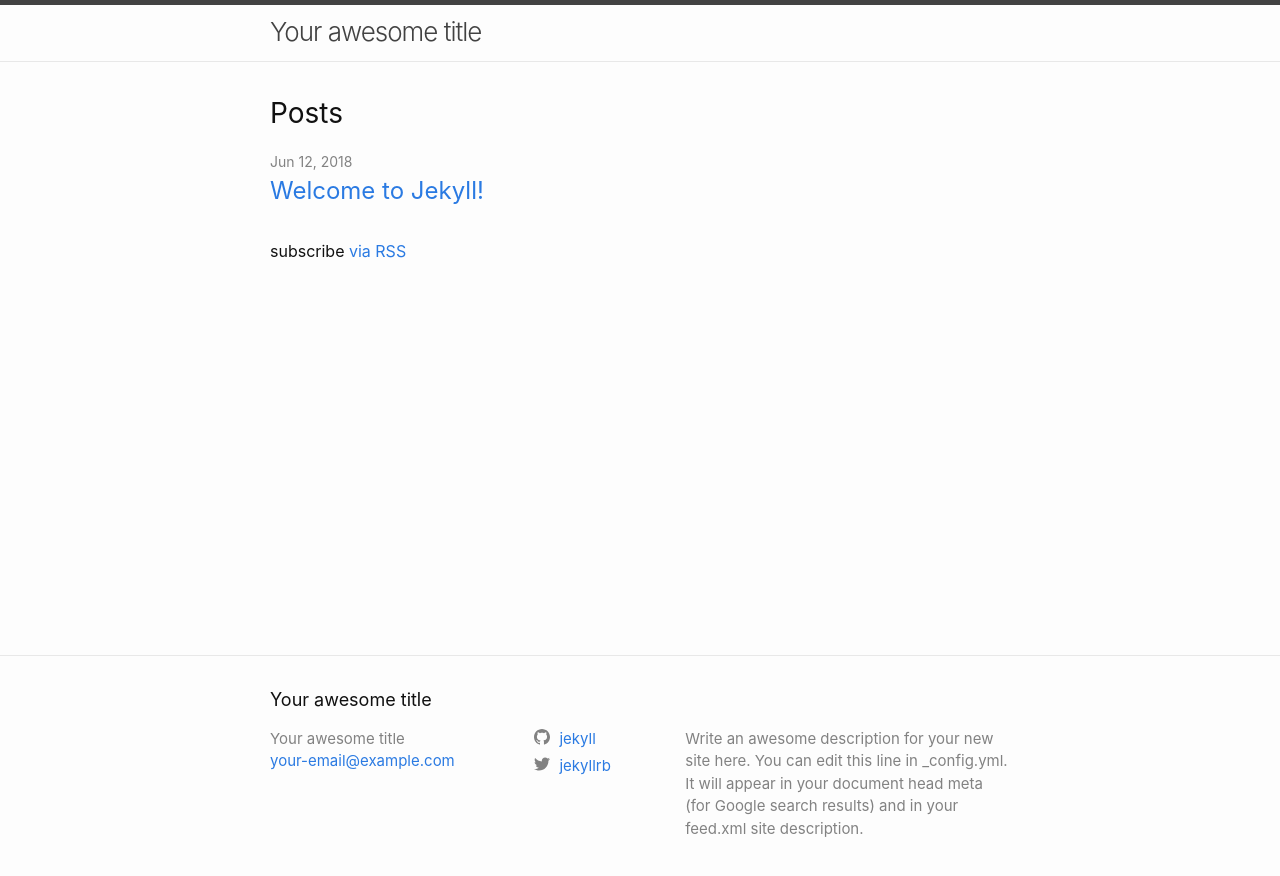
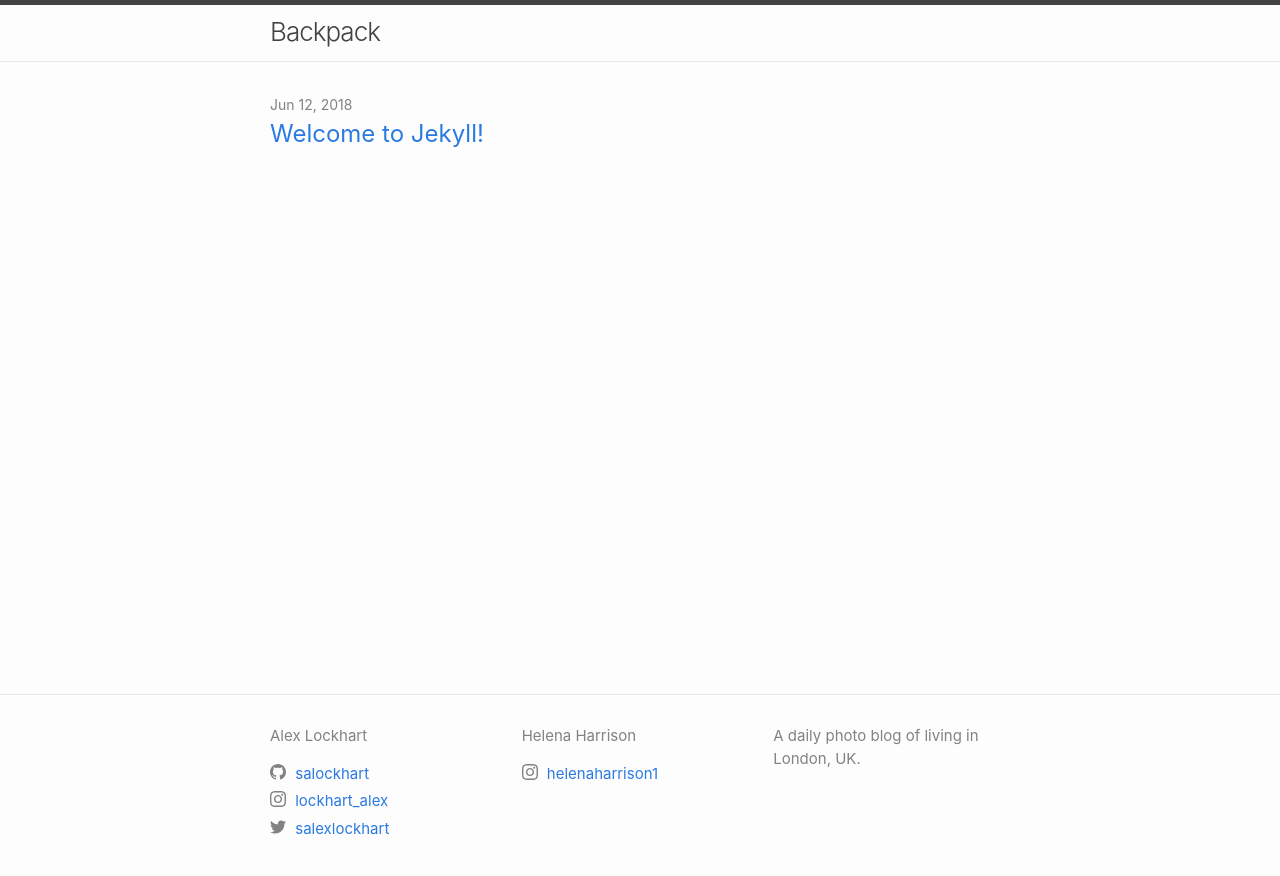
Before and after one commit to salockhart/backpack, a Jekyll site: the page built from index.md, in a window 1280 px wide. Shown: the top 876 px of the page. Built offline with Jekyll 4.4.1, drawn with Linux system fonts in a browser that asks for light colours.

Commit message:
Add authors, clean up

```diff
--- a/_config.yml
+++ b/_config.yml
@@ -13,16 +13,22 @@
 # you will see them accessed via {{ site.title }}, {{ site.email }}, and so on.
 # You can create any custom variable you would like, and they will be accessible
 # in the templates via {{ site.myvariable }}.
-title: Your awesome title
-email: your-email@example.com
+title: Backpack
+email: salexlockhart@gmail.com
 description: >- # this means to ignore newlines until "baseurl:"
-  Write an awesome description for your new site here. You can edit this
-  line in _config.yml. It will appear in your document head meta (for
-  Google search results) and in your feed.xml site description.
+  A daily photo blog of living in London, UK.
 baseurl: "/backpack" # the subpath of your site, e.g. /blog
 url: "https://alexlockhart.ca" # the base hostname & protocol for your site, e.g. http://example.com
-twitter_username: jekyllrb
-github_username:  jekyll
+
+authors:
+  -
+    name: Alex Lockhart
+    twitter_username: salexlockhart
+    github_username:  salockhart
+    instagram_username: lockhart_alex
+  -
+    name: Helena Harrison
+    instagram_username: helenaharrison1
 
 # Build settings
 markdown: kramdown
--- a/_includes/footer.html
+++ b/_includes/footer.html
@@ -3,27 +3,30 @@
 
     <div class="wrapper">
 
-        <h2 class="footer-heading">{{ site.title | escape }}</h2>
-
         <div class="footer-col-wrapper">
-        <div class="footer-col footer-col-1">
-            <ul class="contact-list">
-            <li class="p-name">
-                {%- if site.author -%}
-                {{ site.author | escape }}
-                {%- else -%}
-                {{ site.title | escape }}
-                {%- endif -%}
-                </li>
-                {%- if site.email -%}
-                <li><a class="u-email" href="mailto:{{ site.email }}">{{ site.email }}</a></li>
-                {%- endif -%}
-            </ul>
-        </div>
-
-        <div class="footer-col footer-col-2">
-            {%- include social.html -%}
-        </div>
+        {% for author in site.authors %}
+            <div class="footer-col">
+                <ul class="contact-list">
+                    <li class="p-name">
+                    {{ author.name | escape }}
+                    </li>
+                </ul>
+                <ul class="social-media-list">
+                    {%- if author.dribbble_username -%}<li><a href="https://dribbble.com/{{ author.dribbble_username| cgi_escape | escape }}"><svg class="svg-icon"><use xlink:href="{{ '/assets/minima-social-icons.svg#dribbble' | relative_url }}"></use></svg> <span class="username">{{ author.dribbble_username| escape }}</span></a></li>{%- endif -%}
+                    {%- if author.facebook_username -%}<li><a href="https://www.facebook.com/{{ author.facebook_username| cgi_escape | escape }}"><svg class="svg-icon"><use xlink:href="{{ '/assets/minima-social-icons.svg#facebook' | relative_url }}"></use></svg> <span class="username">{{ author.facebook_username| escape }}</span></a></li>{%- endif -%}
+                    {%- if author.flickr_username -%}<li><a href="https://www.flickr.com/photos/{{ author.flickr_username| cgi_escape | escape }}"><svg class="svg-icon"><use xlink:href="{{ '/assets/minima-social-icons.svg#flickr' | relative_url }}"></use></svg> <span class="username">{{ author.flickr_username| escape }}</span></a></li>{%- endif -%}
+                    {%- if author.github_username -%}<li><a href="https://github.com/{{ author.github_username| cgi_escape | escape }}"><svg class="svg-icon"><use xlink:href="{{ '/assets/minima-social-icons.svg#github' | relative_url }}"></use></svg> <span class="username">{{ author.github_username| escape }}</span></a></li>{%- endif -%}
+                    {%- if author.instagram_username -%}<li><a href="https://www.instagram.com/{{ author.instagram_username| cgi_escape | escape }}"><svg class="svg-icon"><use xlink:href="{{ '/assets/minima-social-icons.svg#instagram' | relative_url }}"></use></svg> <span class="username">{{ author.instagram_username| escape }}</span></a></li>{%- endif -%}
+                    {%- if author.linkedin_username -%}<li><a href="https://www.linkedin.com/in/{{ author.linkedin_username| cgi_escape | escape }}"><svg class="svg-icon"><use xlink:href="{{ '/assets/minima-social-icons.svg#linkedin' | relative_url }}"></use></svg> <span class="username">{{ author.linkedin_username| escape }}</span></a></li>{%- endif -%}
+                    {%- if author.pinterest_username -%}<li><a href="https://www.pinterest.com/{{ author.pinterest_username| cgi_escape | escape }}"><svg class="svg-icon"><use xlink:href="{{ '/assets/minima-social-icons.svg#pinterest' | relative_url }}"></use></svg> <span class="username">{{ author.pinterest_username| escape }}</span></a></li>{%- endif -%}
+                    {%- for mst in author.mastodon -%}{%- if mst.username and mst.instance -%}<li><a href="https://{{ mst.instance| cgi_escape | escape}}/@{{mst.username}}"><svg class="svg-icon"><use xlink:href="{{ '/assets/minima-social-icons.svg#mastodon' | relative_url }}"></use></svg> <span class="username">{{ mst.username|escape }}</span></a></li>{%- endif -%}{%- endfor -%}
+                    {%- if author.twitter_username -%}<li><a href="https://twitter.com/{{ author.twitter_username| cgi_escape | escape }}"><svg class="svg-icon"><use xlink:href="{{ '/assets/minima-social-icons.svg#twitter' | relative_url }}"></use></svg> <span class="username">{{ author.twitter_username| escape }}</span></a></li>{%- endif -%}
+                    {%- if author.youtube_username -%}<li><a href="https://www.youtube.com/{{ author.youtube_username| cgi_escape | escape }}"><svg class="svg-icon"><use xlink:href="{{ '/assets/minima-social-icons.svg#youtube' | relative_url }}"></use></svg> <span class="username">{{ author.youtube_username| escape }}</span></a></li>{%- endif -%}
+                    {%- if author.googleplus_username -%}<li><a href="https://plus.google.com/{{ author.googleplus_username| escape }}"><svg class="svg-icon"><use xlink:href="{{ '/assets/minima-social-icons.svg#googleplus' | relative_url }}"></use></svg> <span class="username">{{ author.googleplus_username| escape }}</span></a></li>{%- endif -%}
+                    {%- if author.rss -%}<li><a href="{{ 'feed.xml' | relative_url }}"><svg class="svg-icon"><use xlink:href="{{ '/assets/minima-social-icons.svg#rss' | relative_url }}"></use></svg> <span>{{ author.rss | escape }}</span></a></li>{%- endif -%}
+                </ul>
+            </div>
+        {% endfor %}
 
         <div class="footer-col footer-col-3">
             <p>{{- site.description | escape -}}</p>
--- a/_includes/header.html
+++ b/_includes/header.html
@@ -1,30 +1,5 @@
 <header class="site-header" role="banner">
-
     <div class="wrapper">
-        {%- assign default_paths = site.pages | map: "path" -%}
-        {%- assign page_paths = site.header_pages | default: default_paths -%}
         <a class="site-title" rel="author" href="{{ "/" | relative_url }}">{{ site.title | escape }}</a>
-
-        {%- if page_paths -%}
-        <nav class="site-nav">
-            <input type="checkbox" id="nav-trigger" class="nav-trigger" />
-            <label for="nav-trigger">
-            <span class="menu-icon">
-                <svg viewBox="0 0 18 15" width="18px" height="15px">
-                <path d="M18,1.484c0,0.82-0.665,1.484-1.484,1.484H1.484C0.665,2.969,0,2.304,0,1.484l0,0C0,0.665,0.665,0,1.484,0 h15.032C17.335,0,18,0.665,18,1.484L18,1.484z M18,7.516C18,8.335,17.335,9,16.516,9H1.484C0.665,9,0,8.335,0,7.516l0,0 c0-0.82,0.665-1.484,1.484-1.484h15.032C17.335,6.031,18,6.696,18,7.516L18,7.516z M18,13.516C18,14.335,17.335,15,16.516,15H1.484 C0.665,15,0,14.335,0,13.516l0,0c0-0.82,0.665-1.483,1.484-1.483h15.032C17.335,12.031,18,12.695,18,13.516L18,13.516z"/>
-                </svg>
-            </span>
-            </label>
-
-            <div class="trigger">
-            {%- for path in page_paths -%}
-                {%- assign my_page = site.pages | where: "path", path | first -%}
-                {%- if my_page.title -%}
-                <a class="page-link" href="{{ my_page.url | relative_url }}">{{ my_page.title | escape }}</a>
-                {%- endif -%}
-            {%- endfor -%}
-            </div>
-        </nav>
-        {%- endif -%}
     </div>
 </header>
--- a/_includes/social.html
+++ /dev/null
@@ -1,14 +0,0 @@
-<ul class="social-media-list">
-    {%- if site.dribbble_username -%}<li><a href="https://dribbble.com/{{ site.dribbble_username| cgi_escape | escape }}"><svg class="svg-icon"><use xlink:href="{{ '/assets/minima-social-icons.svg#dribbble' | relative_url }}"></use></svg> <span class="username">{{ site.dribbble_username| escape }}</span></a></li>{%- endif -%}
-    {%- if site.facebook_username -%}<li><a href="https://www.facebook.com/{{ site.facebook_username| cgi_escape | escape }}"><svg class="svg-icon"><use xlink:href="{{ '/assets/minima-social-icons.svg#facebook' | relative_url }}"></use></svg> <span class="username">{{ site.facebook_username| escape }}</span></a></li>{%- endif -%}
-    {%- if site.flickr_username -%}<li><a href="https://www.flickr.com/photos/{{ site.flickr_username| cgi_escape | escape }}"><svg class="svg-icon"><use xlink:href="{{ '/assets/minima-social-icons.svg#flickr' | relative_url }}"></use></svg> <span class="username">{{ site.flickr_username| escape }}</span></a></li>{%- endif -%}
-    {%- if site.github_username -%}<li><a href="https://github.com/{{ site.github_username| cgi_escape | escape }}"><svg class="svg-icon"><use xlink:href="{{ '/assets/minima-social-icons.svg#github' | relative_url }}"></use></svg> <span class="username">{{ site.github_username| escape }}</span></a></li>{%- endif -%}
-    {%- if site.instagram_username -%}<li><a href="https://www.instagram.com/{{ site.instagram_username| cgi_escape | escape }}"><svg class="svg-icon"><use xlink:href="{{ '/assets/minima-social-icons.svg#instagram' | relative_url }}"></use></svg> <span class="username">{{ site.instagram_username| escape }}</span></a></li>{%- endif -%}
-    {%- if site.linkedin_username -%}<li><a href="https://www.linkedin.com/in/{{ site.linkedin_username| cgi_escape | escape }}"><svg class="svg-icon"><use xlink:href="{{ '/assets/minima-social-icons.svg#linkedin' | relative_url }}"></use></svg> <span class="username">{{ site.linkedin_username| escape }}</span></a></li>{%- endif -%}
-    {%- if site.pinterest_username -%}<li><a href="https://www.pinterest.com/{{ site.pinterest_username| cgi_escape | escape }}"><svg class="svg-icon"><use xlink:href="{{ '/assets/minima-social-icons.svg#pinterest' | relative_url }}"></use></svg> <span class="username">{{ site.pinterest_username| escape }}</span></a></li>{%- endif -%}
-    {%- for mst in site.mastodon -%}{%- if mst.username and mst.instance -%}<li><a href="https://{{ mst.instance| cgi_escape | escape}}/@{{mst.username}}"><svg class="svg-icon"><use xlink:href="{{ '/assets/minima-social-icons.svg#mastodon' | relative_url }}"></use></svg> <span class="username">{{ mst.username|escape }}</span></a></li>{%- endif -%}{%- endfor -%}
-    {%- if site.twitter_username -%}<li><a href="https://twitter.com/{{ site.twitter_username| cgi_escape | escape }}"><svg class="svg-icon"><use xlink:href="{{ '/assets/minima-social-icons.svg#twitter' | relative_url }}"></use></svg> <span class="username">{{ site.twitter_username| escape }}</span></a></li>{%- endif -%}
-    {%- if site.youtube_username -%}<li><a href="https://www.youtube.com/{{ site.youtube_username| cgi_escape | escape }}"><svg class="svg-icon"><use xlink:href="{{ '/assets/minima-social-icons.svg#youtube' | relative_url }}"></use></svg> <span class="username">{{ site.youtube_username| escape }}</span></a></li>{%- endif -%}
-    {%- if site.googleplus_username -%}<li><a href="https://plus.google.com/{{ site.googleplus_username| escape }}"><svg class="svg-icon"><use xlink:href="{{ '/assets/minima-social-icons.svg#googleplus' | relative_url }}"></use></svg> <span class="username">{{ site.googleplus_username| escape }}</span></a></li>{%- endif -%}
-    {%- if site.rss -%}<li><a href="{{ 'feed.xml' | relative_url }}"><svg class="svg-icon"><use xlink:href="{{ '/assets/minima-social-icons.svg#rss' | relative_url }}"></use></svg> <span>{{ site.rss | escape }}</span></a></li>{%- endif -%}
-</ul>
--- a/_layouts/home.html
+++ b/_layouts/home.html
@@ -3,10 +3,7 @@ layout: default
 ---
 
 <div class="home">
-    {%- if page.title -%}
-    <h1 class="page-heading">{{ page.title }}</h1>
-    {%- endif -%} {{ content }} {%- if site.posts.size > 0 -%}
-    <h2 class="post-list-heading">{{ page.list_title | default: "Posts" }}</h2>
+    {%- if site.posts.size > 0 -%}
     <ul class="post-list">
         {%- for post in site.posts -%}
         <li>
@@ -21,10 +18,6 @@ layout: default
         </li>
         {%- endfor -%}
     </ul>
-
-    <p class="rss-subscribe">subscribe
-        <a href="{{ "/feed.xml" | relative_url }}">via RSS</a>
-    </p>
     {%- endif -%}
 
 </div>
--- a/_sass/minima/_layout.scss
+++ b/_sass/minima/_layout.scss
@@ -132,21 +132,8 @@
   float: left;
   margin-bottom: $spacing-unit / 2;
   padding-left: $spacing-unit / 2;
-}
-
-.footer-col-1 {
-  width: -webkit-calc(35% - (#{$spacing-unit} / 2));
-  width:         calc(35% - (#{$spacing-unit} / 2));
-}
-
-.footer-col-2 {
-  width: -webkit-calc(20% - (#{$spacing-unit} / 2));
-  width:         calc(20% - (#{$spacing-unit} / 2));
-}
-
-.footer-col-3 {
-  width: -webkit-calc(45% - (#{$spacing-unit} / 2));
-  width:         calc(45% - (#{$spacing-unit} / 2));
+  width: -webkit-calc(33.33% - (#{$spacing-unit} / 2));
+  width:         calc(33.33% - (#{$spacing-unit} / 2));
 }
 
 @include media-query($on-laptop) {
```
